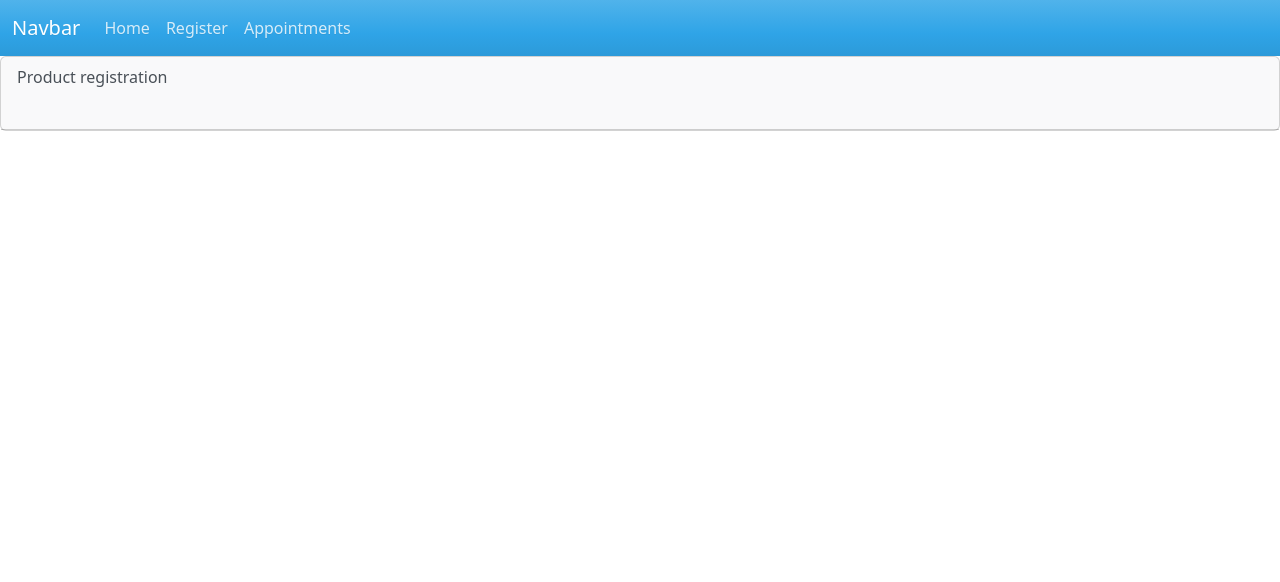
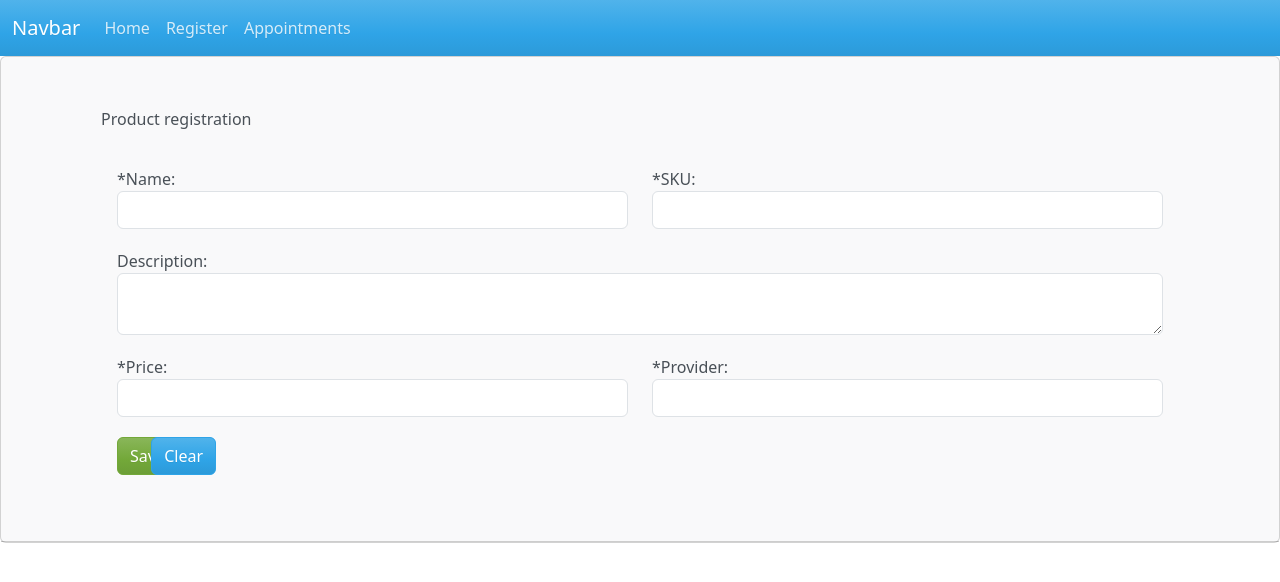
Before and after one commit to viniciusIrikawa/React-CRUD, a React (Create React App) app in the folder crud/: page /register in a window 1280 px wide. Shown: the top 582 px of the page. Built offline with nearby package versions, Linux system fonts and the light colour scheme.

Commit message:
Register form

```diff
--- /dev/null
+++ b/crud/src/Views/Products/Register.css
@@ -0,0 +1,11 @@
+.card-header{
+    padding: 50px 100px;
+}
+
+.row{
+    margin-top: 20px;
+}
+
+.col-md-1 {
+    width: 3.2%;
+}
--- a/crud/src/Views/Products/Register.js
+++ b/crud/src/Views/Products/Register.js
@@ -1,12 +1,69 @@
 import React from 'react'
+import './Register.css'
 
 export const Register = () => {
-    return (
-        <div className='card'>
-            <div className='card-header'>
-                <span> Product registration </span>
-                <div className='card-body'></div>
+  return (
+    <div className='card'>
+      <div className='card-header'>
+        <span> Product registration </span>
+        <div className='card-body'>
+          <div className='row'>
+
+            <div className='col-md-6'>
+              <div className='form-group'>
+                <label> *Name: </label>
+                <input type='text' className='form-control' />
+              </div>
             </div>
+
+            <div className='col-md-6'>
+              <div className='form-group'>
+                <label> *SKU: </label>
+                <input type='text' className='form-control' />
+              </div>
+            </div>
+          </div>
+
+          <div className='row'>
+            <div className='col-md-12'>
+              <div className='form-group'>
+                <label> Description: </label>
+                <textarea className='form-control' />
+              </div>
+            </div>
+          </div>
+
+          <div className='row'>
+            <div className='col-md-6'>
+              <div className='form-group'>
+                <label> *Price: </label>
+                <input type='text' className='form-control' />
+              </div>
+            </div>
+
+            <div className='col-md-6'>
+              <div className='form-group'>
+                <label> *Provider: </label>
+                <input type='text' className='form-control' />
+              </div>
+            </div>
+          </div>
+
+
+          <div className='row'>
+            <div className='col-md-1'>
+              <button className='btn btn-success'> Save </button>
+            </div>
+
+            <div className='col-md-1'>
+              <button className='btn btn-primary'> Clear </button>
+            </div>
+          </div>
+
+
+
         </div>
-    )
+      </div>
+    </div>
+  )
 }
```
